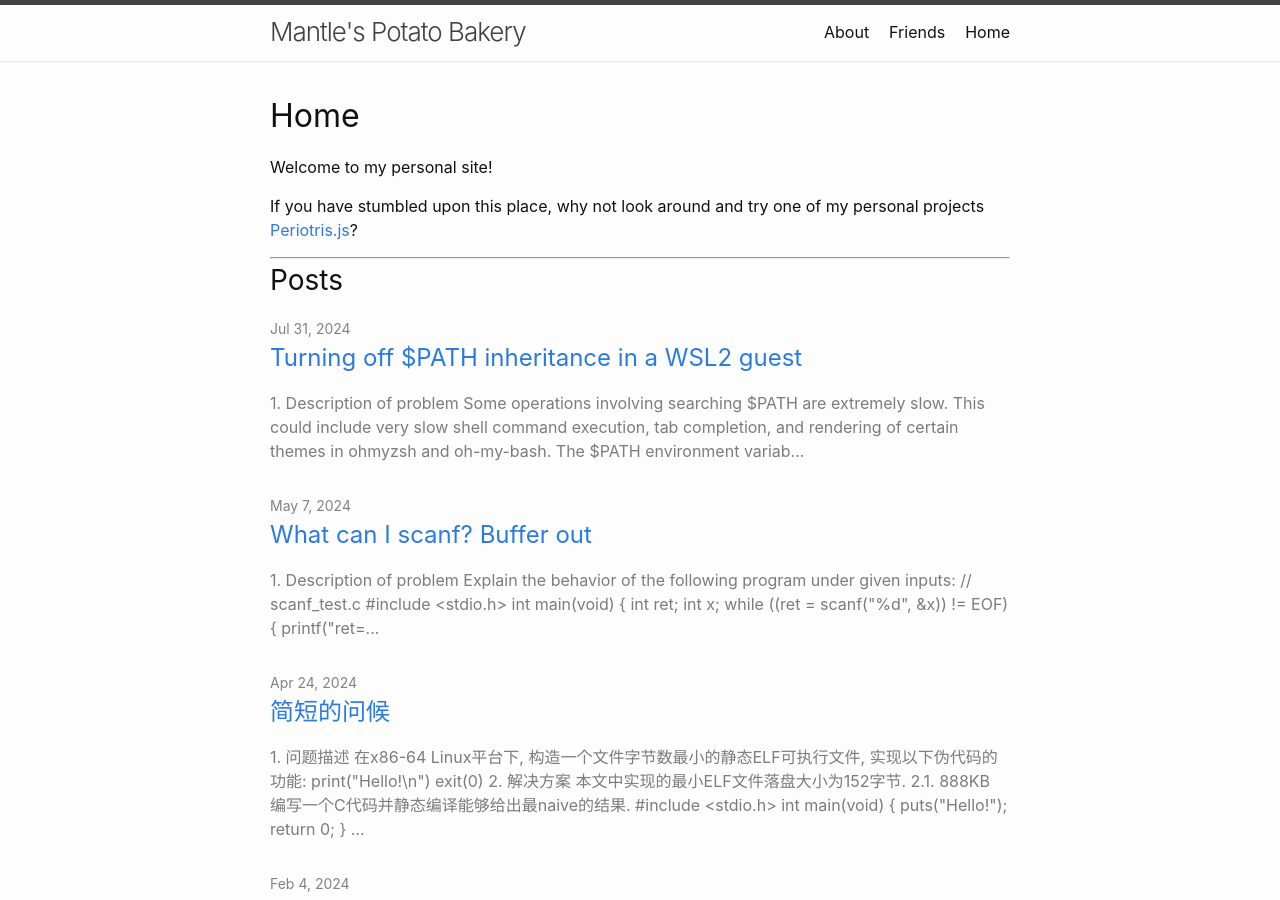
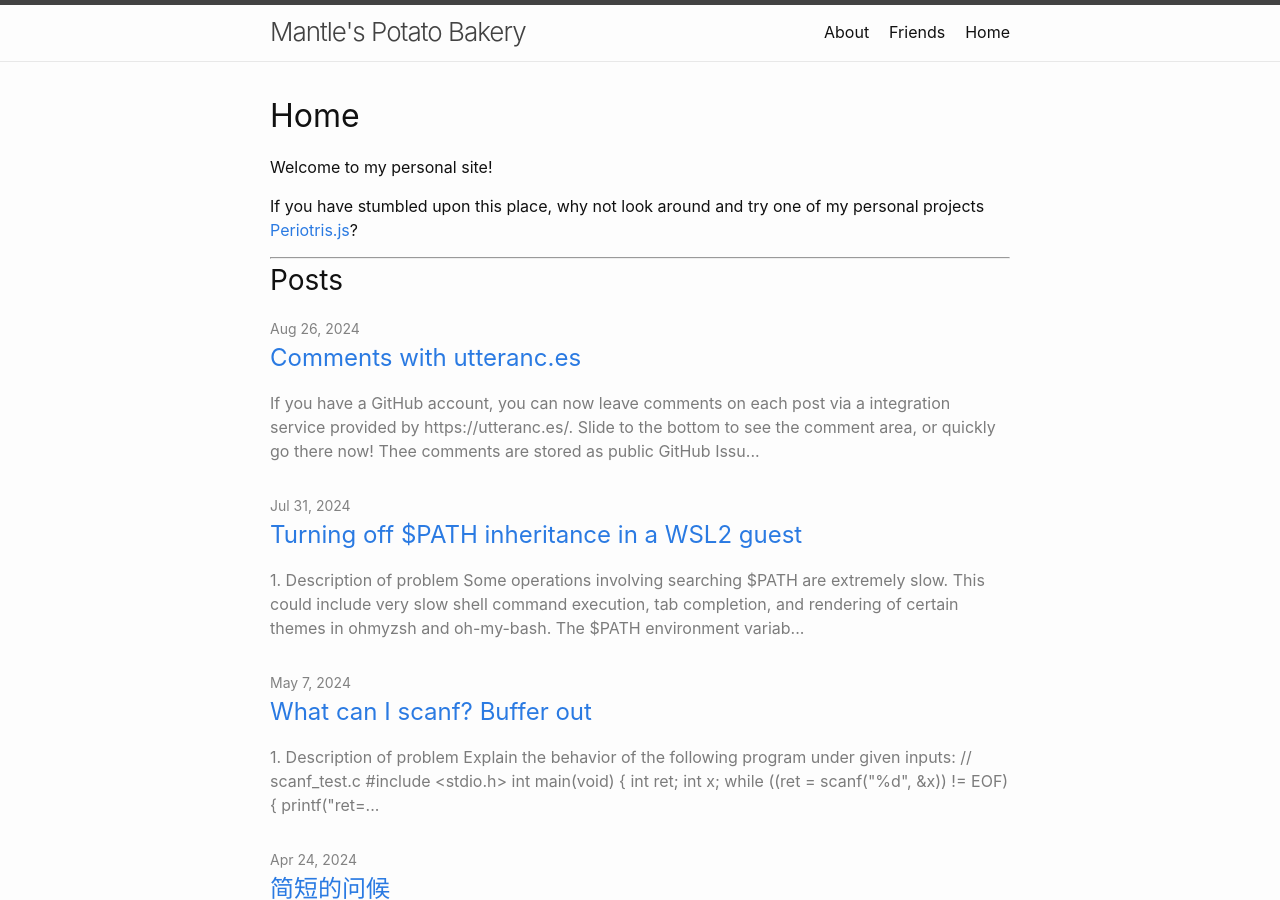
Before and after one commit to CSharperMantle/CSharperMantle.github.io, a Jekyll site: the page built from index.md, in a window 1280 px wide and 900 px high. Built offline with Jekyll 4.4.1, drawn with Linux system fonts in a browser that asks for light colours.

Commit message:
Add introduction to comments feature

```diff
--- a/_layouts/post.html
+++ b/_layouts/post.html
@@ -24,6 +24,7 @@
 
 <hr>
 
+<div id="utterances-comments">
   <script src="https://utteranc.es/client.js"
     repo="CSharperMantle/CSharperMantle.github.io"
     issue-term="pathname"
@@ -32,3 +33,4 @@
     crossorigin="anonymous"
     async>
   </script>
+</div>
--- /dev/null
+++ b/_posts/2024-08-26-comments-feature.md
@@ -0,0 +1,17 @@
+---
+layout: post
+title: "Comments with utteranc.es"
+date: 2024-08-26 18:27:32 +0800
+lang: en
+description: >-
+    You can now leave comments on site. The feature is backed
+    by awesome app utteranc.es.
+author: Rong "Mantle" Bao
+categories: site
+---
+
+If you have a GitHub account, you can now leave comments on each post via a integration service provided by <https://utteranc.es/>. Slide to the bottom to see the comment area, or [quickly go there now!](#utterances-comments)
+
+Thee comments are stored [as public GitHub Issues](https://github.com/CSharperMantle/CSharperMantle.github.io/issues) on a per-page basis. All such thread will be labeled [`utterances`](https://github.com/CSharperMantle/CSharperMantle.github.io/labels/utterances).
+
+**Please note that the webmaster reserves all rights to remove or hide potentially harmful comments without prior notice to original comment poster.**
```
Lines whose indentation alone changed are shown as unchanged.
